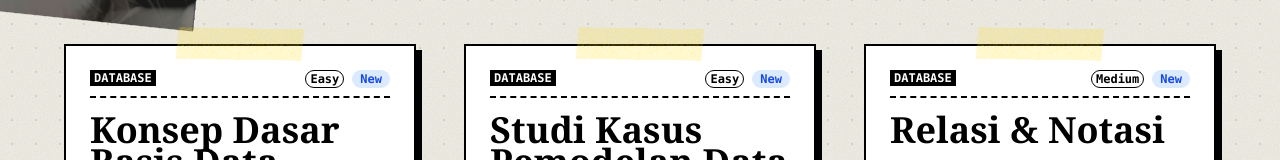
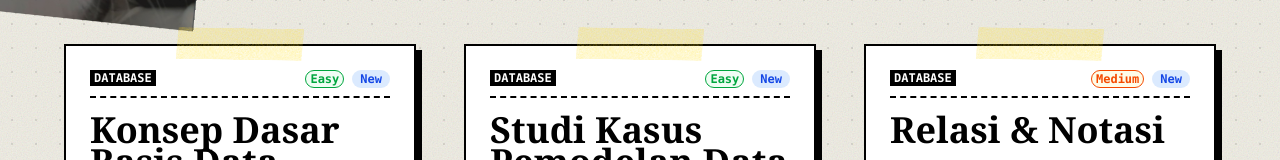
Before and after one commit to RadyaI/Radya, a Next.js app: page /quiz in a window 1280 px wide. Shown: the part 420-580 px from the top of the page. Built offline with nearby package versions, Linux system fonts and the light colour scheme; no server answers.

Commit message:
Update style level

```diff
--- a/src/components/quiz/QuizCard.tsx
+++ b/src/components/quiz/QuizCard.tsx
@@ -29,10 +29,8 @@ export default function QuizCard({ data, index }: { data: QuizSet; index: number
 
   return (
     <div ref={cardRef} onMouseEnter={onEnter} onMouseLeave={onLeave} className="relative group h-full">
-      { }
       <WashiTape color={(data as any).tapeColor} className="-top-4 left-1/2 -translate-x-1/2 z-10 rotate-1 w-24" />
 
-      { }
       <div className="bg-white border-2 border-black p-6 shadow-[6px_6px_0px_0px_rgba(0,0,0,1)] h-full flex flex-col justify-between transition-shadow hover:shadow-[10px_10px_0px_0px_rgba(0,0,0,1)]">
 
         <div>
@@ -41,7 +39,14 @@ export default function QuizCard({ data, index }: { data: QuizSet; index: number
               {data.category}
             </span>
             <span className="flex gap-2">
-              <span className="font-mono text-xs font-bold border border-black px-1 rounded-full">
+              <span
+                className={`font-mono text-xs font-bold border px-1 rounded-full ${{
+                    Easy: "border-green-600 text-green-600 bg-green-50",
+                    Medium: "border-orange-600 text-orange-600 bg-yellow-50",
+                    Hard: "border-red-600 text-red-600 bg-red-50",
+                  }[data.level]
+                  }`}
+              >
                 {data.level}
               </span>
               {data.status === 'New' && (
```
Also changed, not shown: src/app/quiz/[slug]/page.tsx (+0 -8 lines).
